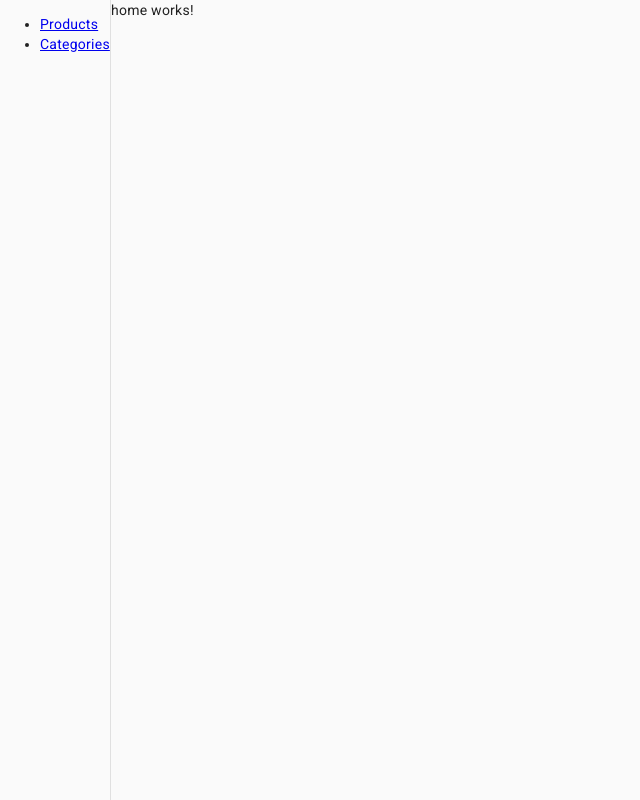
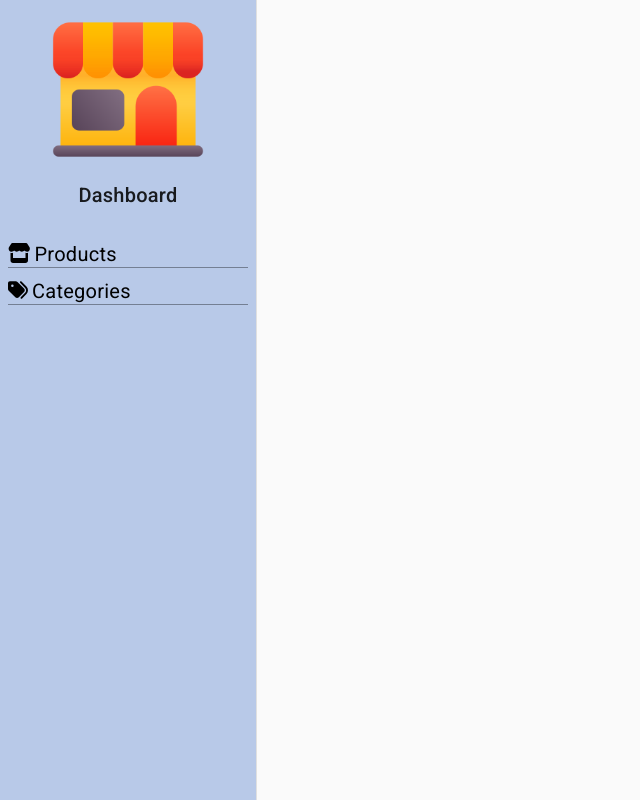
Before and after one commit to VicDario/base2-technical-test-front, an Angular app: page / in a window 1280 px wide. Shown: the whole page, without its empty margins (0-640 px from the left). Built offline with nearby package versions, Linux system fonts and the light colour scheme.

Commit message:
feat: sidebar component completed

```diff
--- a/src/app/components/sidebar/sidebar.component.html
+++ b/src/app/components/sidebar/sidebar.component.html
@@ -1,13 +1,16 @@
 <mat-sidenav-container class="sidebar-container">
   <mat-sidenav>Start</mat-sidenav>
   <mat-sidenav-content>
-    <ul>
-      <li>
-        <a routerLink="/products" routerLinkActive="active">Products</a>
-      </li>
-      <li>
-        <a routerLink="/categories" routerLinkActive="active">Categories</a>
-      </li>
-    </ul>
+    <div class="logo-container">
+      <img src="/assets/logos/store_logo.png" alt="Store" class="logo">
+    </div>
+    <h2 class="title">Dashboard</h2>
+    <nav>
+      <ul class="nav-list">
+        @for (navItem of navItems; track navItem.name) {
+          <app-nav-item [navData]="navItem"/>
+        }
+      </ul>
+    </nav>
   </mat-sidenav-content>
 </mat-sidenav-container>
--- a/src/app/components/sidebar/sidebar.component.scss
+++ b/src/app/components/sidebar/sidebar.component.scss
@@ -1,4 +1,25 @@
+@use "vars" as vars;
+
 .sidebar-container {
   width: 100%;
   height: 100%;
+  background-color: fade-out(vars.$blue, 0.7);
+  .logo-container {
+    width: 100%;
+    display: flex;
+    justify-content: center;
+    .logo {
+      width: 70%;
+    }
+  }
+
+  .title {
+    text-align: center;
+  }
+
+  .nav-list {
+    list-style: none;
+    margin: 0;
+    padding: 4px 8px;
+  }
 }
--- a/src/app/components/sidebar/sidebar.component.ts
+++ b/src/app/components/sidebar/sidebar.component.ts
@@ -1,14 +1,30 @@
 import { Component } from '@angular/core';
 import {MatSidenavModule} from '@angular/material/sidenav';
 import { RouterModule } from '@angular/router';
+import { faTags, faStore } from '@fortawesome/free-solid-svg-icons';
+import { NavItem, NavItemComponent } from '../nav-item/nav-item.component';
 
 @Component({
   selector: 'app-sidebar',
   standalone: true,
-  imports: [MatSidenavModule, RouterModule],
+  imports: [MatSidenavModule, RouterModule, NavItemComponent],
   templateUrl: './sidebar.component.html',
   styleUrl: './sidebar.component.scss'
 })
 export class SidebarComponent {
+  public faTags = faTags;
+  public faStore = faStore;
 
+  public navItems: NavItem[] = [
+    {
+      name: 'Products',
+      route: '/products',
+      icon: this.faStore
+    },
+    {
+      name: 'Categories',
+      route: '/categories',
+      icon: this.faTags
+    }
+  ]
 }
```
